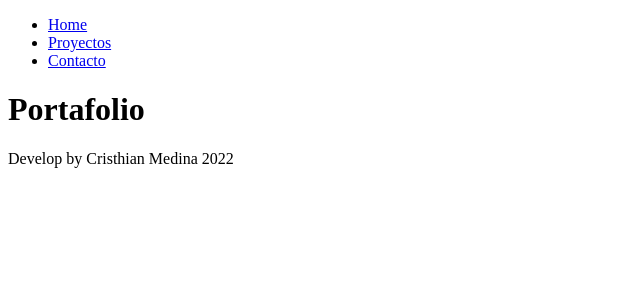
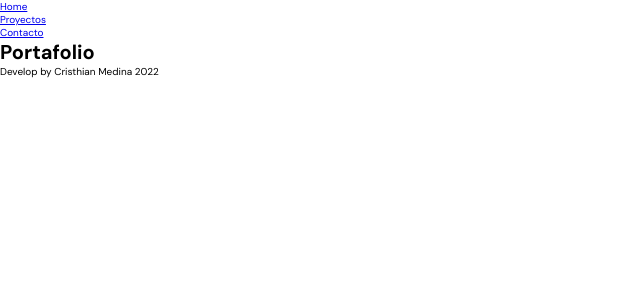
Before and after one commit to Cristhian-Medina/portfolio, a Next.js app: page / in a window 1280 px wide. Shown: the top 300 px of the page, without its empty margins (0-640 px from the left). Built offline with nearby package versions, Linux system fonts and the light colour scheme.

Commit message:
feat: add initial styles within globals and variables, add @styles path in jsconfig

```diff
--- a/jsconfig.json
+++ b/jsconfig.json
@@ -3,7 +3,8 @@
     "baseUrl": "./",
     "paths": {
       "@components/*": ["components/*"],
-      "@database": ["database/db.js"]
+      "@database": ["database/db.js"],
+      "@styles/*": ["styles/*"]
     }
   }
 }
--- a/pages/404.jsx
+++ b/pages/404.jsx
@@ -3,7 +3,7 @@ import Link from 'next/link'
 export default function Custom404() {
   return (
     <>
-      <h1>404 -  </h1>
+      <h1>404</h1>
       <p>Esta Pagina esta fuera de servicio</p>
       <Link href="/">
         <a>Volver al Inicio</a>
--- a/pages/_app.jsx
+++ b/pages/_app.jsx
@@ -1,4 +1,7 @@
 import Layout from '@components/Layout'
+
+import '@styles/globals.css'
+import '@styles/variables.css'
 
 export default function MyApp({ Component, pageProps }) {
   return (
--- /dev/null
+++ b/styles/globals.css
@@ -0,0 +1,16 @@
+@import url('https://fonts.googleapis.com/css2?family=DM+Sans:wght@400;700&family=Lexend:wght@600;700&display=swap');
+
+*, *::after, *::before {
+  margin: 0;
+  padding: 0;
+  box-sizing: border-box;
+}
+
+body {
+  font-family: 'DM Sans', sans-serif;
+  font-size: 62.5%;
+}
+
+ol, ul, li {
+  list-style: none;
+}
--- /dev/null
+++ b/styles/variables.css
@@ -0,0 +1,15 @@
+:root {
+  --ff-title: 'Lexend', sans-serif;
+  --ff-text: 'DM Sans', sans-serif;
+  --f-h1: 700 4rem/5rem var(--ff-title);
+  --f-h2: 700 3.6rem/4.2rem var(--ff-title);
+  --f-h3: 600 3.2rem/3.6rem var(--ff-title);
+  --f-text: 400 1.6rem/3rem var(--ff-text);
+  --f-small: 400 1.5rem/3rem var(--ff-text);
+  --color-primary-light: #2bc016;
+  --color-primary-dark: #0a5635;
+  --color-primary-alt: #006e90;
+  --color-secondary-light: #fafafa;
+  --color-secondary-dark: #eaeaea;
+  --color-secondary-error: #f43030;
+}
```
